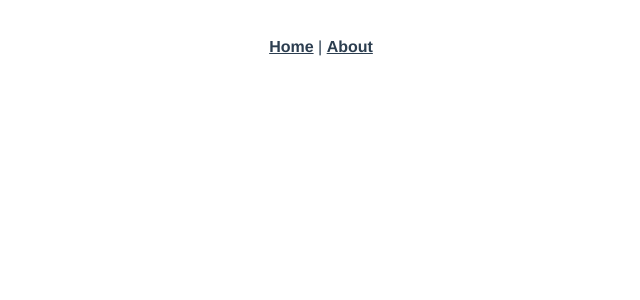
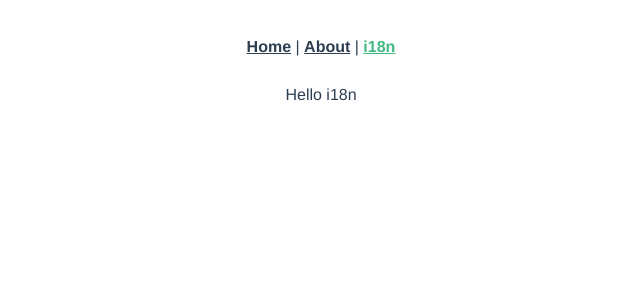
Before and after one commit to CodeBanBan/vue-hello-world, a Vue app: page /i18n-sample in a window 1280 px wide. Shown: the top 300 px of the page, without its empty margins (319-959 px from the left). Built offline with nearby package versions, Linux system fonts and the light colour scheme.

Commit message:
i18n: prepare sample page

```diff
--- a/package.json
+++ b/package.json
@@ -10,9 +10,11 @@
   },
   "dependencies": {
     "vue": "^2.6.6",
+    "vue-i18n": "^8.9.0",
     "vue-router": "^3.0.1"
   },
   "devDependencies": {
+    "@kazupon/vue-i18n-loader": "^0.3.0",
     "@vue/cli-plugin-babel": "^3.5.0",
     "@vue/cli-plugin-eslint": "^3.5.0",
     "@vue/cli-plugin-unit-mocha": "^3.5.0",
@@ -23,6 +25,7 @@
     "chai": "^4.1.2",
     "eslint": "^5.8.0",
     "eslint-plugin-vue": "^5.0.0",
+    "vue-loader": "^15.7.0",
     "vue-template-compiler": "^2.5.21"
   }
 }
--- a/src/App.vue
+++ b/src/App.vue
@@ -2,7 +2,8 @@
   <div id="app">
     <div id="nav">
       <router-link to="/">Home</router-link> |
-      <router-link to="/about">About</router-link>
+      <router-link to="/about">About</router-link> |
+      <router-link to="/i18n-sample">i18n</router-link>
     </div>
     <router-view/>
   </div>
--- a/src/router.js
+++ b/src/router.js
@@ -12,7 +12,6 @@ const routes = [
     name: 'home',
     component: Home
   },
-  // ...AboutRoute
   {
     path: '/about',
     // route level code-splitting
@@ -25,6 +24,10 @@ const routes = [
     //   console.log(`Before route about..... ${to.name}`)
     //   next(false)
     // }
+  },
+  {
+    path: '/i18n-sample',
+    component: () => import(/* webpackChunkName: "i18n-sample" */ './views/i18n/I18NSample.vue')
   }
 ]
 
--- /dev/null
+++ b/src/views/i18n/I18NSample.vue
@@ -0,0 +1,12 @@
+<template>
+  <div class="home">
+    Hello i18n
+  </div>
+</template>
+
+<script>
+export default {
+  name: 'i18n-sample',
+  components: {}
+}
+</script>
--- /dev/null
+++ b/vue.config.js
@@ -0,0 +1,11 @@
+module.exports = {
+  chainWebpack: config => {
+    config.module
+      .rule('i18n')
+      .resourceQuery(/blockType=i18n/)
+      .type('javascript/auto')
+      .use('i18n')
+      .loader('@kazupon/vue-i18n-loader')
+      .end()
+  }
+}
```
Also changed, not shown: 1 other file (tests, documents, lock files or other folders).
